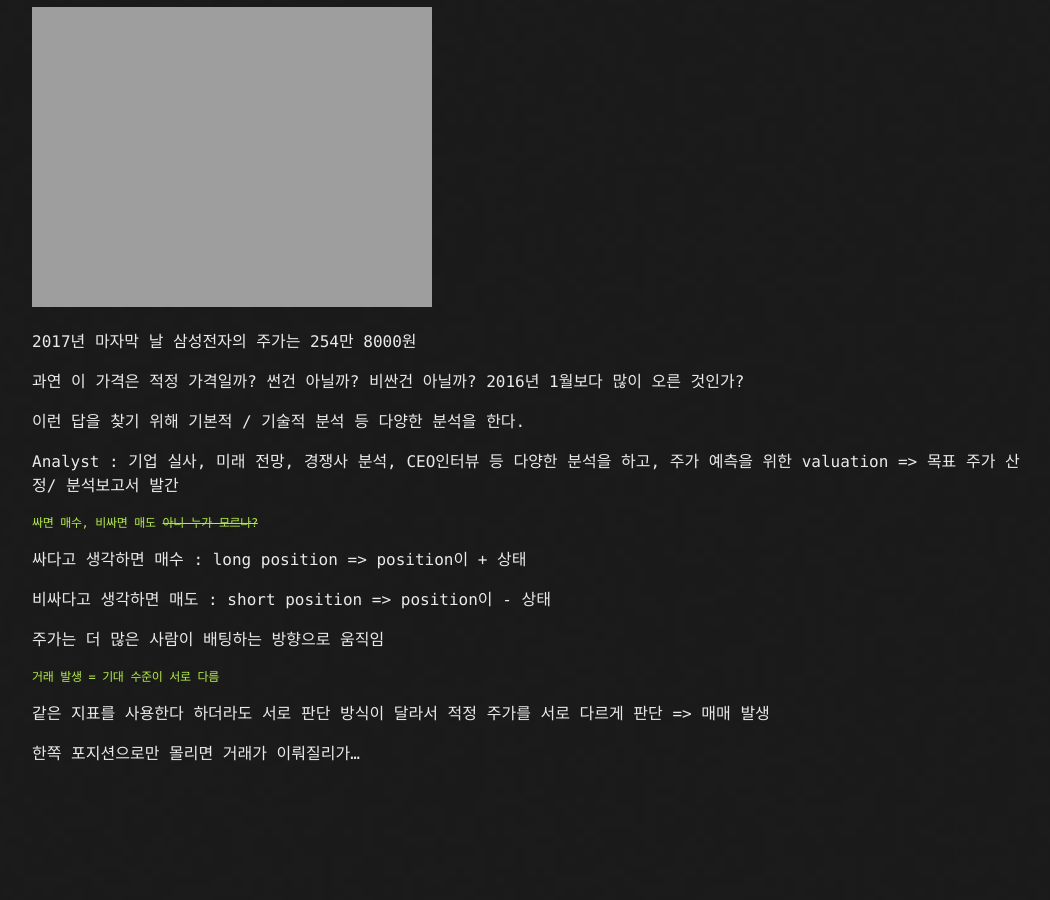
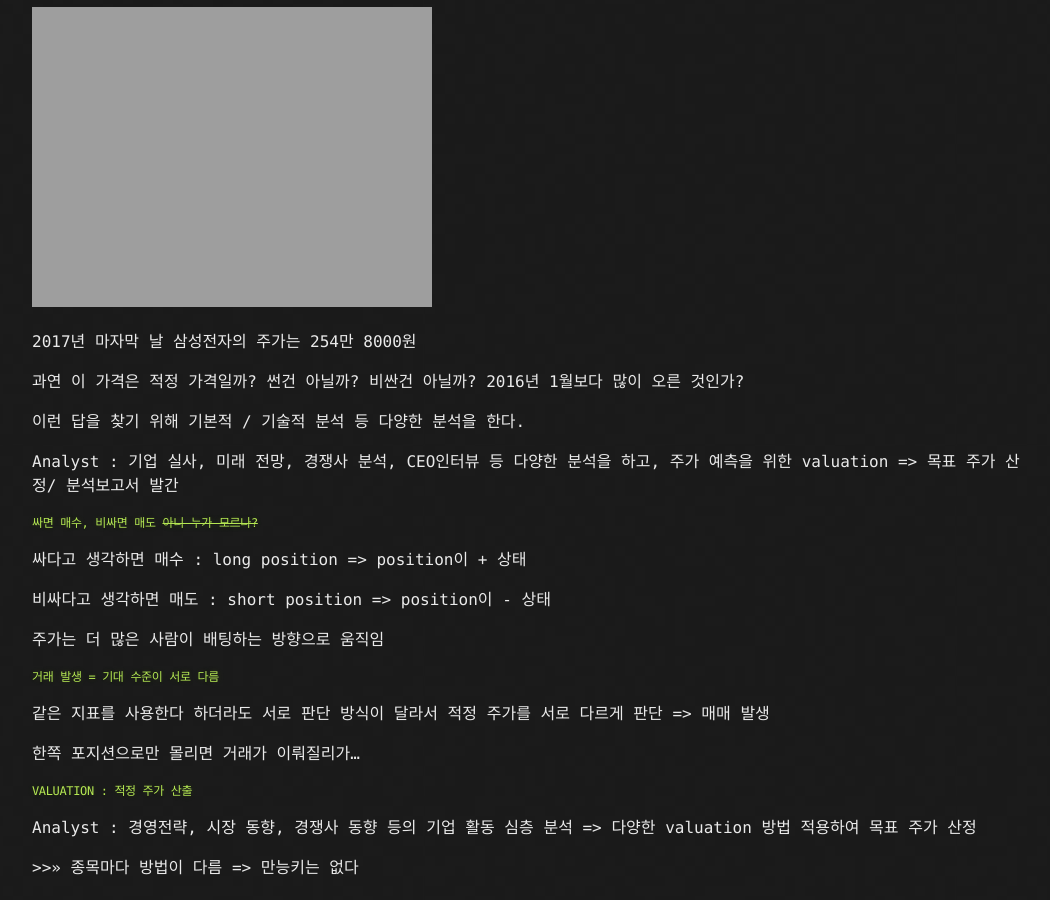
Before and after one commit to kooock/kooock.github.io, a Jekyll site: the page built from _posts/2018-07-21-finance_engineering_recipe_chapter4.md, in a window 1280 px wide and 900 px high, scrolled down 619 px. Shown: the whole window, without its empty margins (108-1158 px from the left). Built offline with Jekyll 4.4.1, drawn with Linux system fonts in a browser that asks for light colours; before the commit the page ends 1405 px from its top, so only the background shows below that.

Commit message:
chapter 4.1 part4 update

```diff
--- a/_posts/2018-07-21-finance_engineering_recipe_chapter4.md
+++ b/_posts/2018-07-21-finance_engineering_recipe_chapter4.md
@@ -42,3 +42,9 @@
 같은 지표를 사용한다 하더라도 서로 판단 방식이 달라서 적정 주가를 서로 다르게 판단 => 매매 발생
 
 한쪽 포지션으로만 몰리면 거래가 이뤄질리가...
+
+##### valuation : 적정 주가 산출
+
+Analyst : 경영전략, 시장 동향, 경쟁사 동향 등의 기업 활동 심층 분석 => 다양한 valuation 방법 적용하여 목표 주가 산정
+
+\>>>> 종목마다 방법이 다름 => 만능키는 없다
```
